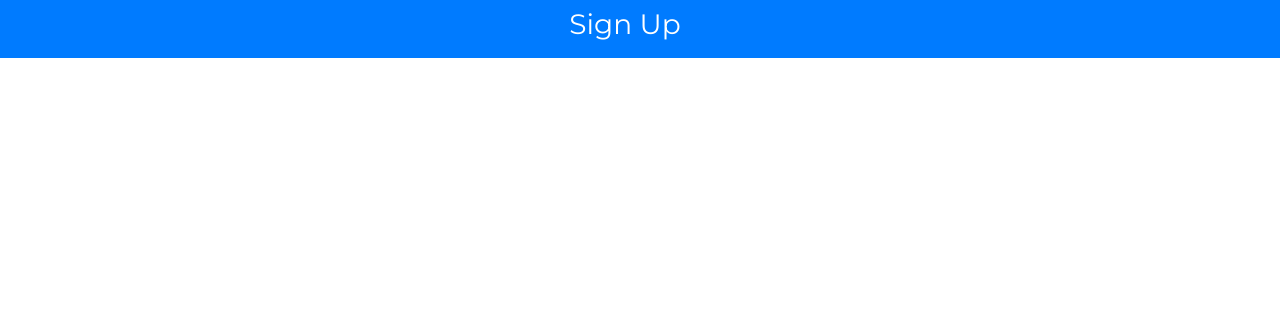
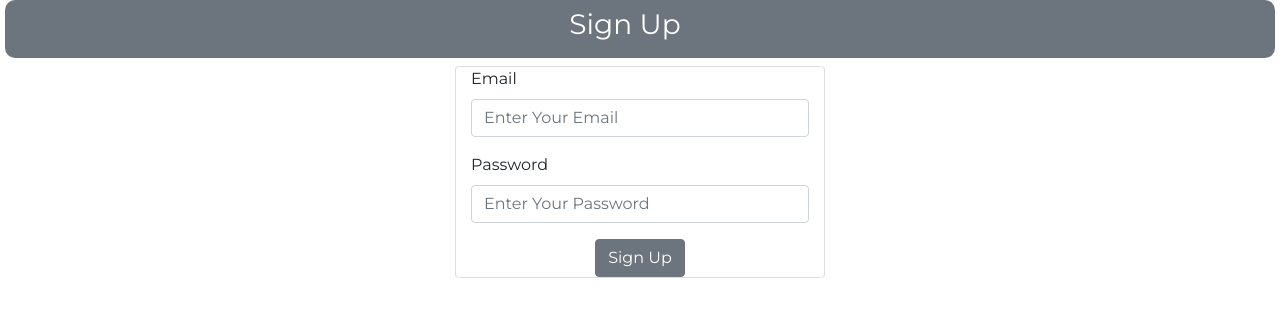
Before and after one commit to matichmike/reactCredentialsPage, a React (Create React App) app: page / in a window 1280 px wide. Shown: the top 316 px of the page. Built offline with nearby package versions, Linux system fonts and the light colour scheme.

Commit message:
registration page displayes plus styling

```diff
--- a/public/index.html
+++ b/public/index.html
@@ -43,6 +43,10 @@
       To begin the development, run `npm start` or `yarn start`.
       To create a production bundle, use `npm run build` or `yarn build`.
     -->
+
+    <script src="https://code.jquery.com/jquery-3.2.1.slim.min.js" integrity="sha384-KJ3o2DKtIkvYIK3UENzmM7KCkRr/rE9/Qpg6aAZGJwFDMVNA/GpGFF93hXpG5KkN" crossorigin="anonymous"></script>
+    <script src="https://cdnjs.cloudflare.com/ajax/libs/popper.js/1.12.9/umd/popper.min.js" integrity="sha384-ApNbgh9B+Y1QKtv3Rn7W3mgPxhU9K/ScQsAP7hUibX39j7fakFPskvXusvfa0b4Q" crossorigin="anonymous"></script>
+    <script src="https://maxcdn.bootstrapcdn.com/bootstrap/4.0.0/js/bootstrap.min.js" integrity="sha384-JZR6Spejh4U02d8jOt6vLEHfe/JQGiRRSQQxSfFWpi1MquVdAyjUar5+76PVCmYl" crossorigin="anonymous"></script>
     <!-- Memberstack -->
     <script src="https://api.memberstack.io/static/memberstack.js?custom" data-memberstack-id="70c8797fc7a45f82c6df2f8d38e4dc41"> </script>
   </body>
--- a/src/App.js
+++ b/src/App.js
@@ -1,12 +1,23 @@
 import React from 'react';
+import { BrowserRouter as Router, Switch, Route } from 'react-router-dom';
+import Registration from './components/Registration';
 import Header from './components/Header';
 import './App.css';
 
 function App() {
   return (
-    <div className="App">
-      <Header />
-    </div>
+    <Router>
+      <div className="App">
+        <Header />
+        <div className="container d-flex align-items-center flex-column">
+          <Switch>
+            <Route path="/" exact={true}>
+              <Registration />
+            </Route>
+          </Switch>
+        </div>
+      </div>
+    </Router>
   )
 }
 
--- a/src/components/Header.js
+++ b/src/components/Header.js
@@ -2,7 +2,7 @@ import React from 'react';
 
 function Header() {
   return (
-    <nav class="navbar navbar-dark bg-primary">
+    <nav className="navbar navbar-dark bg-secondary">
       <div className="row col-12 d-flex justify-content-center text-white">
       <span className="h3">Sign Up</span>
       </div>
--- a/src/components/Registration.js
+++ b/src/components/Registration.js
@@ -17,7 +17,7 @@ function Registration(props) {
 
   const handleSubmit = e => {
     e.preventDefault();
-    submitData();
+    // submitData();
   }
 
   return (
@@ -51,7 +51,7 @@ function Registration(props) {
 
         <button
           type="submit"
-          className="btn btn-primary"
+          className="btn btn-secondary"
           onClick={handleSubmit}
           >
             Sign Up
@@ -61,3 +61,5 @@ function Registration(props) {
     </div>
   )
 }
+
+export default Registration;
--- a/src/index.css
+++ b/src/index.css
@@ -4,3 +4,10 @@
   box-sizing: border-box;
   font-family: "Montserrat", serif;
 }
+
+.navbar {
+
+  margin-left: 5px;
+  margin-right: 5px;
+  border-radius: 10px;
+}
```
Also changed, not shown: 1 other file (tests, documents, lock files or other folders).
